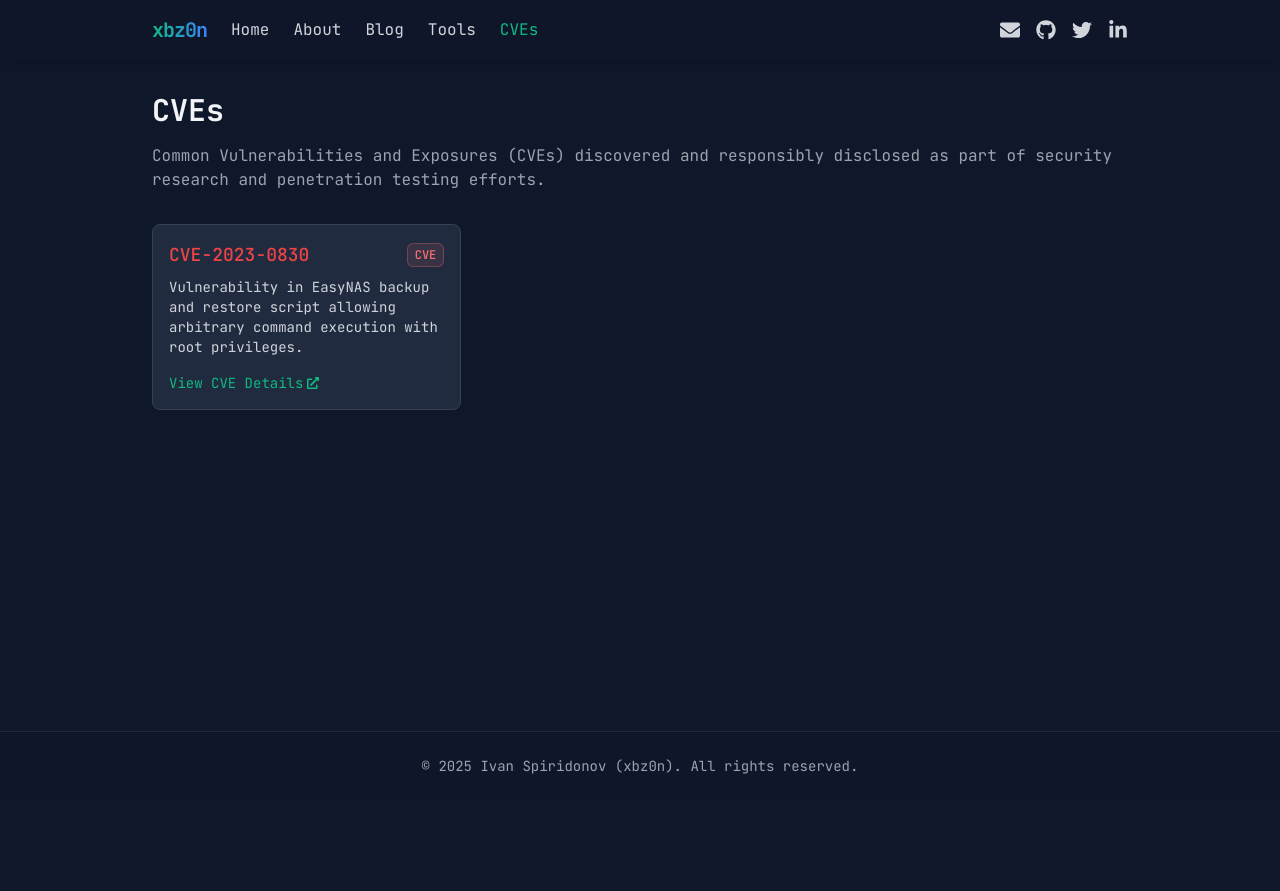
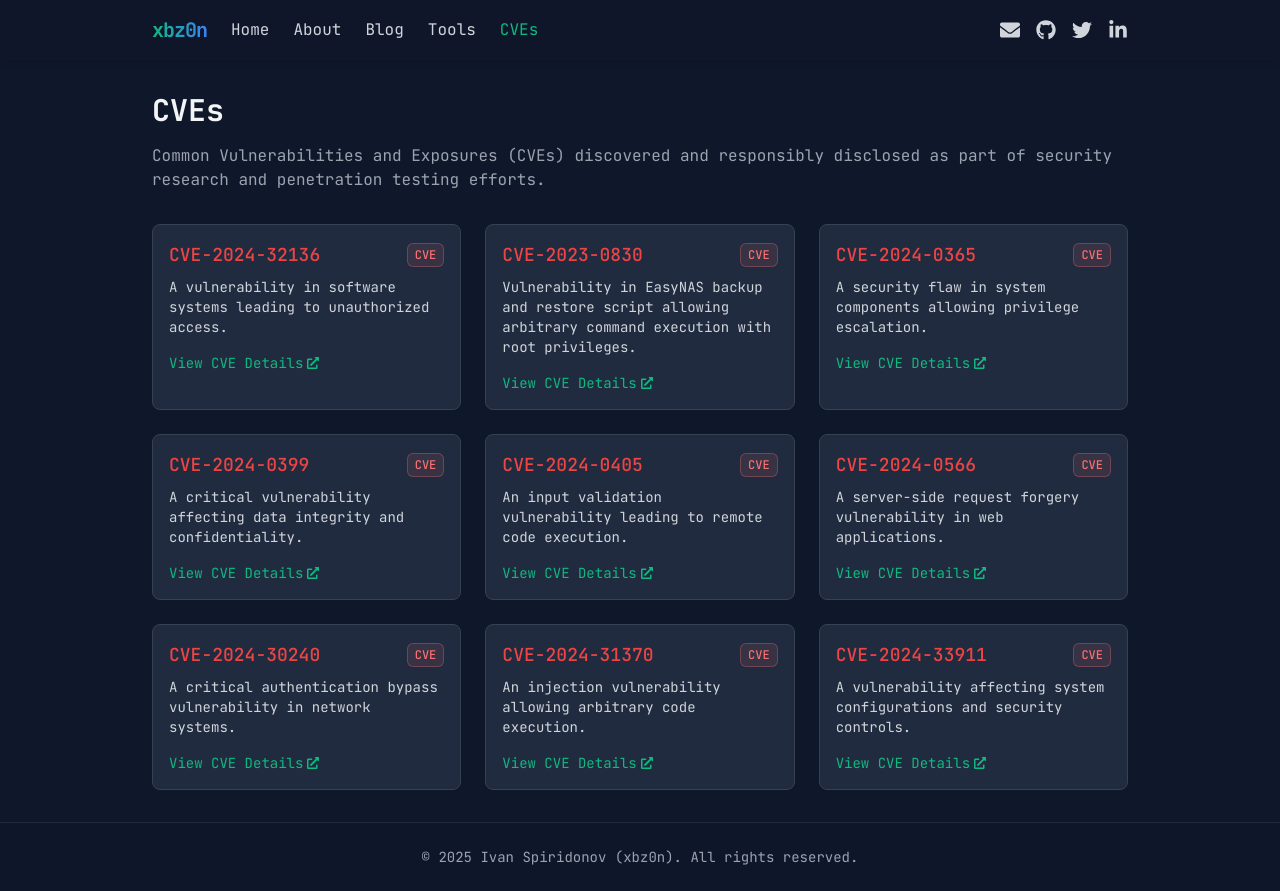
Before and after one commit to xbz0n/xbz0n.github.io, a Next.js app: page /cves in a window 1280 px wide. Before the commit the page ends 800 px from the top, so only its background shows below. Built offline with nearby package versions, Linux system fonts and the light colour scheme.

Commit message:
Restore all original CVEs to the CVEs page

```diff
--- a/pages/cves.js
+++ b/pages/cves.js
@@ -4,9 +4,49 @@ import Head from 'next/head';
 export default function CVEs() {
   const cves = [
     {
+      id: "CVE-2024-32136",
+      link: "https://www.cve.org/CVERecord?id=CVE-2024-32136",
+      description: "A vulnerability in software systems leading to unauthorized access."
+    },
+    {
       id: "CVE-2023-0830",
-      link: "https://nvd.nist.gov/vuln/detail/CVE-2023-0830",
+      link: "https://www.cve.org/CVERecord?id=CVE-2023-0830",
       description: "Vulnerability in EasyNAS backup and restore script allowing arbitrary command execution with root privileges."
+    },
+    {
+      id: "CVE-2024-0365",
+      link: "https://www.cve.org/CVERecord?id=CVE-2024-0365",
+      description: "A security flaw in system components allowing privilege escalation."
+    },
+    {
+      id: "CVE-2024-0399",
+      link: "https://www.cve.org/CVERecord?id=CVE-2024-0399",
+      description: "A critical vulnerability affecting data integrity and confidentiality."
+    },
+    {
+      id: "CVE-2024-0405",
+      link: "https://www.cve.org/CVERecord?id=CVE-2024-0405",
+      description: "An input validation vulnerability leading to remote code execution."
+    },
+    {
+      id: "CVE-2024-0566",
+      link: "https://www.cve.org/CVERecord?id=CVE-2024-0566",
+      description: "A server-side request forgery vulnerability in web applications."
+    },
+    {
+      id: "CVE-2024-30240",
+      link: "https://www.cve.org/CVERecord?id=CVE-2024-30240",
+      description: "A critical authentication bypass vulnerability in network systems."
+    },
+    {
+      id: "CVE-2024-31370",
+      link: "https://cve.mitre.org/cgi-bin/cvename.cgi?name=CVE-2024-31370",
+      description: "An injection vulnerability allowing arbitrary code execution."
+    },
+    {
+      id: "CVE-2024-33911",
+      link: "https://www.cve.org/CVERecord?id=CVE-2024-33911",
+      description: "A vulnerability affecting system configurations and security controls."
     }
   ];
 
```
